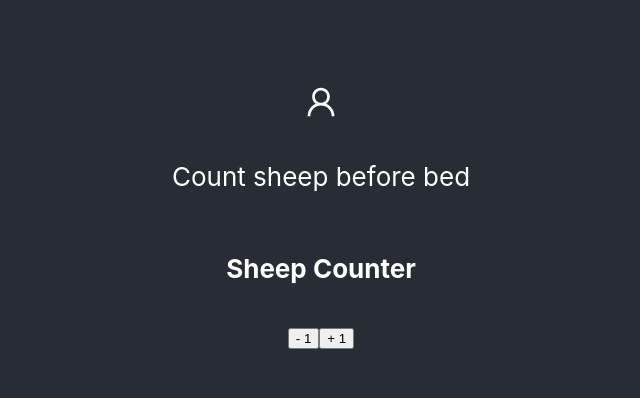
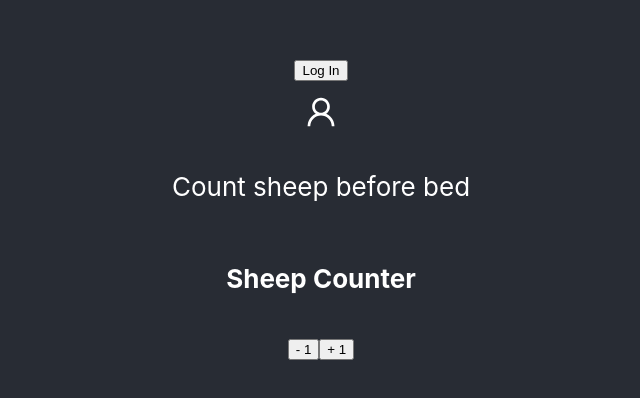
Before and after one commit to SchoolOfCode/w11d5_hackathon-room-61-vic-thomas-thuan, a React (Create React App) app: page / in a window 1280 px wide. Shown: the part 190-588 px from the top of the page, without its empty margins (319-959 px from the left). Built offline with nearby package versions, Linux system fonts and the light colour scheme.

Commit message:
authorisation added

```diff
--- a/package.json
+++ b/package.json
@@ -3,6 +3,7 @@
   "version": "0.1.0",
   "private": true,
   "dependencies": {
+    "@auth0/auth0-react": "^1.9.0",
     "@testing-library/jest-dom": "^5.16.2",
     "@testing-library/react": "^12.1.2",
     "@testing-library/user-event": "^13.5.0",
--- a/src/components/App/App.js
+++ b/src/components/App/App.js
@@ -2,11 +2,13 @@
 import { Avatar } from "antd";
 import { UserOutlined } from "@ant-design/icons";
 import SheepCounter from "../SheepCounter/index";
+import LoginButton from "../LoginButton/LoginButton";
 
 function App() {
   return (
     <div className="App">
       <header className="App-header">
+        <LoginButton />
         <Avatar size={64} shape={"circle"} icon={<UserOutlined />} />
         <p> Count sheep before bed </p>
         <SheepCounter />
--- /dev/null
+++ b/src/components/LoginButton/LoginButton.js
@@ -0,0 +1,10 @@
+import React from "react";
+import { useAuth0 } from "@auth0/auth0-react";
+
+const LoginButton = () => {
+  const { loginWithRedirect } = useAuth0();
+
+  return <button onClick={() => loginWithRedirect()}>Log In</button>;
+};
+
+export default LoginButton;
--- a/src/index.js
+++ b/src/index.js
@@ -2,10 +2,15 @@
 import ReactDOM from "react-dom";
 import "./index.css";
 import App from "./components/App/App";
+import { Auth0Provider } from "@auth0/auth0-react";
 
 ReactDOM.render(
-  <React.StrictMode>
+  <Auth0Provider
+    domain="dev-ajod7r2f.us.auth0.com"
+    clientId="TsWI5MbBZc9eqewxvu3Gl7koOO4FDeZb"
+    redirectUri={window.location.origin}
+  >
     <App />
-  </React.StrictMode>,
+  </Auth0Provider>,
   document.getElementById("root")
 );
```
Also changed, not shown: 1 other file (tests, documents, lock files or other folders).
